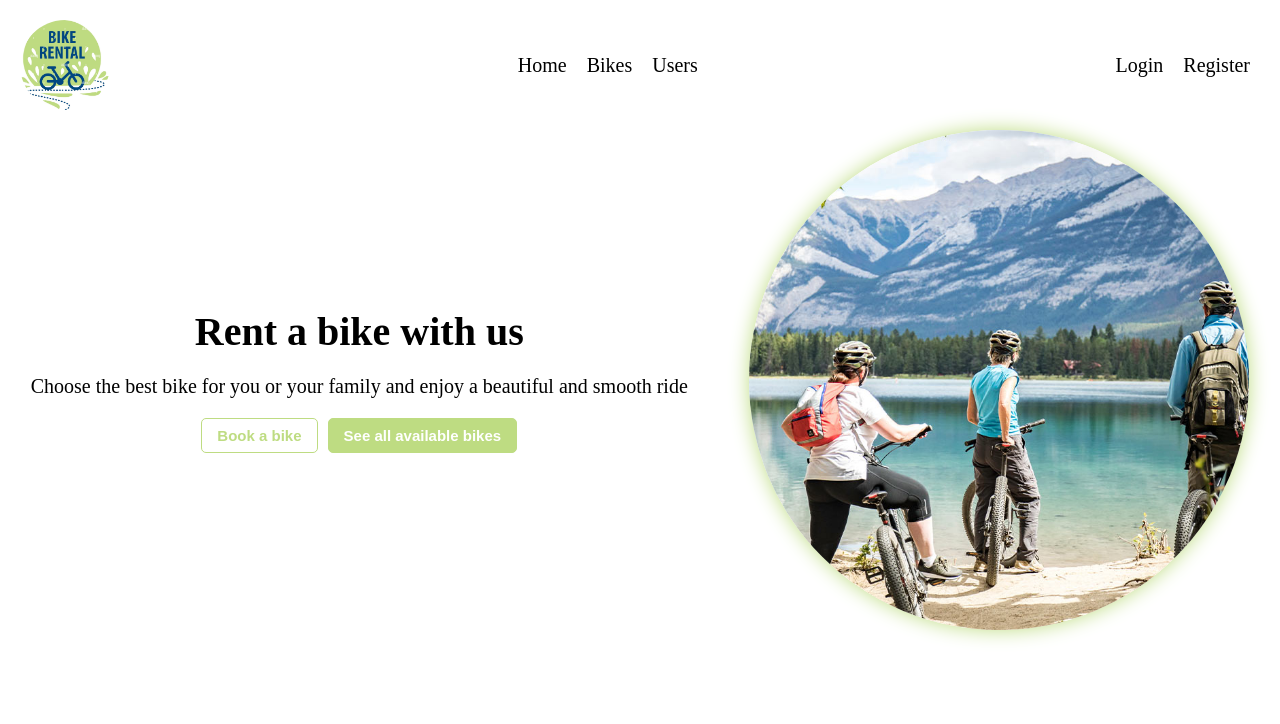
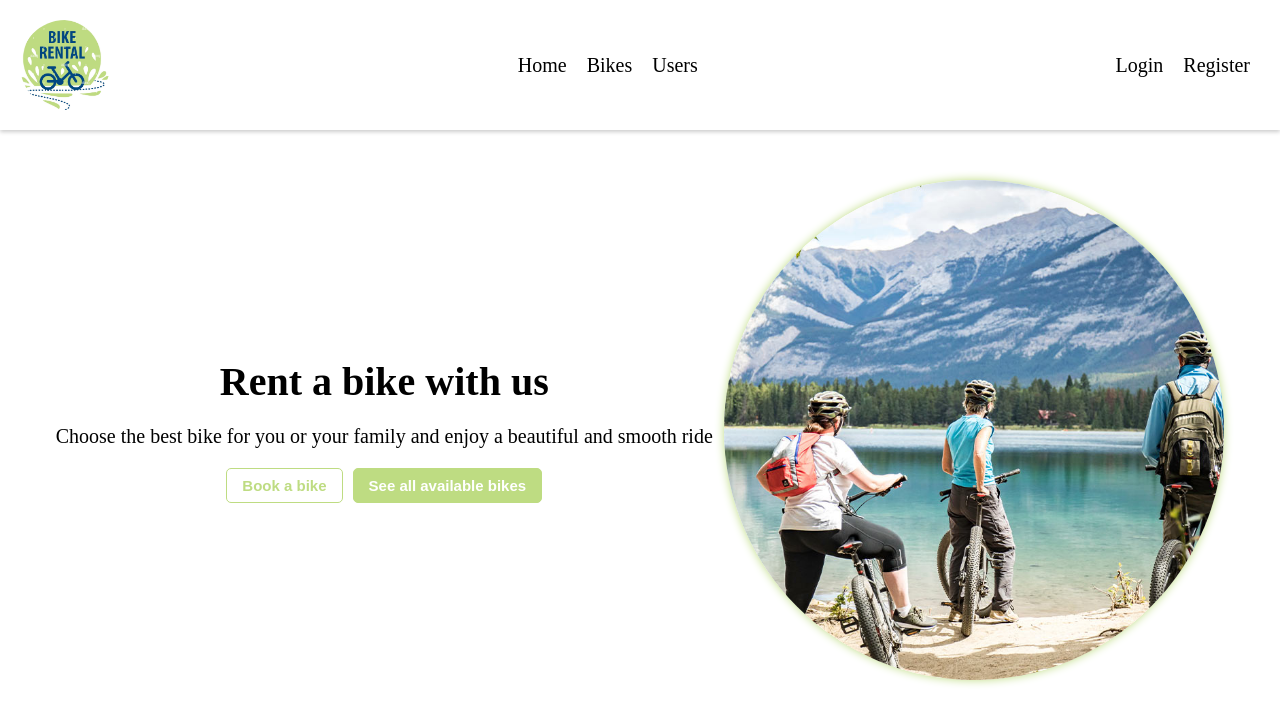
Before and after one commit to iskren97/bike-rental-app, a React (Vite) app in the folder client/: page / in a window 1280 px wide. Shown: the top 724 px of the page. Built offline with nearby package versions, Linux system fonts and the light colour scheme.

Commit message:
minor updates on Header and Home component styling

```diff
--- a/client/src/components/Header/Header.styled.ts
+++ b/client/src/components/Header/Header.styled.ts
@@ -8,10 +8,11 @@
   justify-content: space-between;
   align-items: center;
   padding: 2rem;
+  box-shadow: 0 2px 4px 0 rgba(0, 0, 0, 0.2);
 `;
 
 const StyledLink = styled(Link)`
-  font-size: 20px;
+  font-size: 2rem;
   text-decoration: none;
   transition: all 0.2s;
   color: ${colors.black};
@@ -36,7 +37,7 @@
 const StyledLinkContainer = styled.div`
   display: flex;
   gap: 2rem;
-  padding: 10px;
+  padding: 1rem;
 `;
 
 export { NavbarContainer, StyledLink, StyledLogo, StyledLinkContainer };
--- a/client/src/pages/Home/Home.styled.ts
+++ b/client/src/pages/Home/Home.styled.ts
@@ -5,6 +5,7 @@
   display: flex;
   justify-content: space-around;
   align-items: center;
+  margin: 5rem;
 `;
 
 const DescContainer = styled.div`
@@ -28,7 +29,7 @@
   object-fit: cover;
   border-radius: 50%;
   transition: all 0.2s;
-  box-shadow: 0px 0px 2rem ${colors.primary};
+  box-shadow: 0px 0px 1rem ${colors.primary};
 `;
 
 const ButtonsContainer = styled.div`
```
